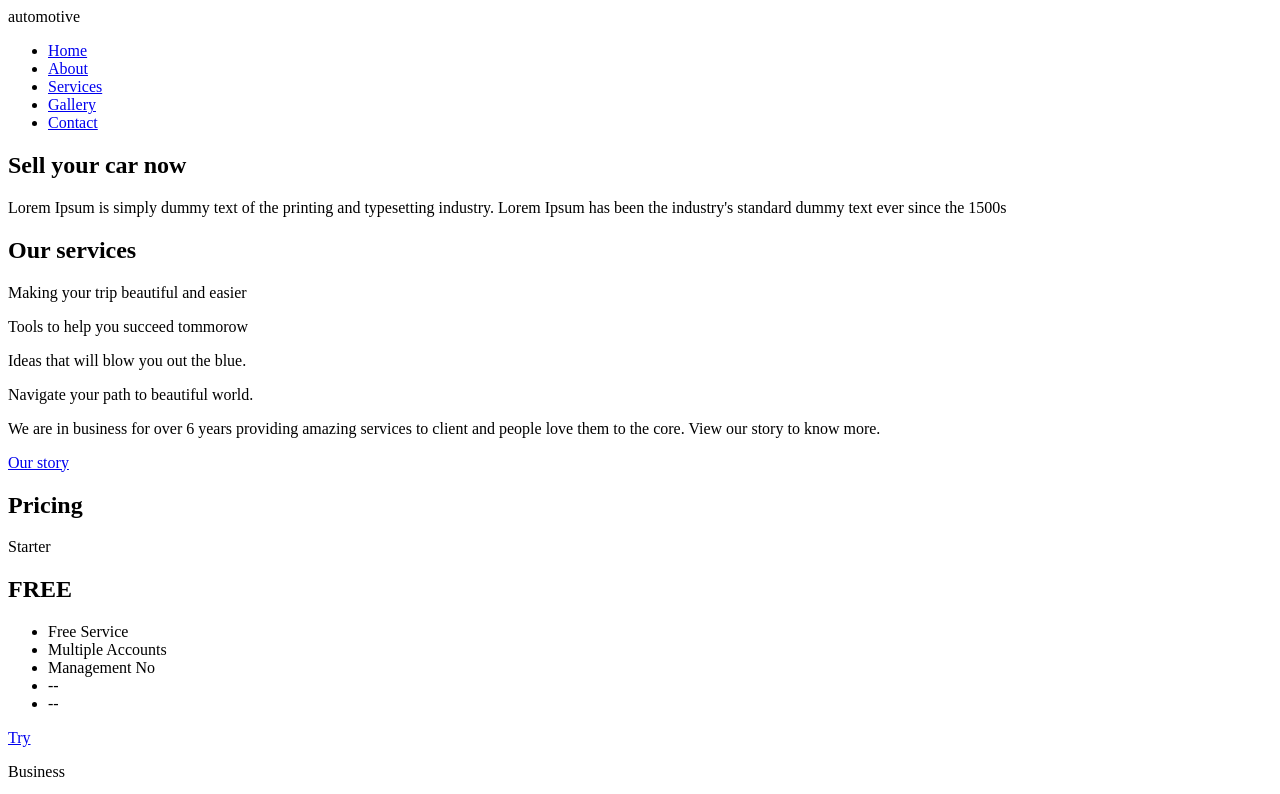
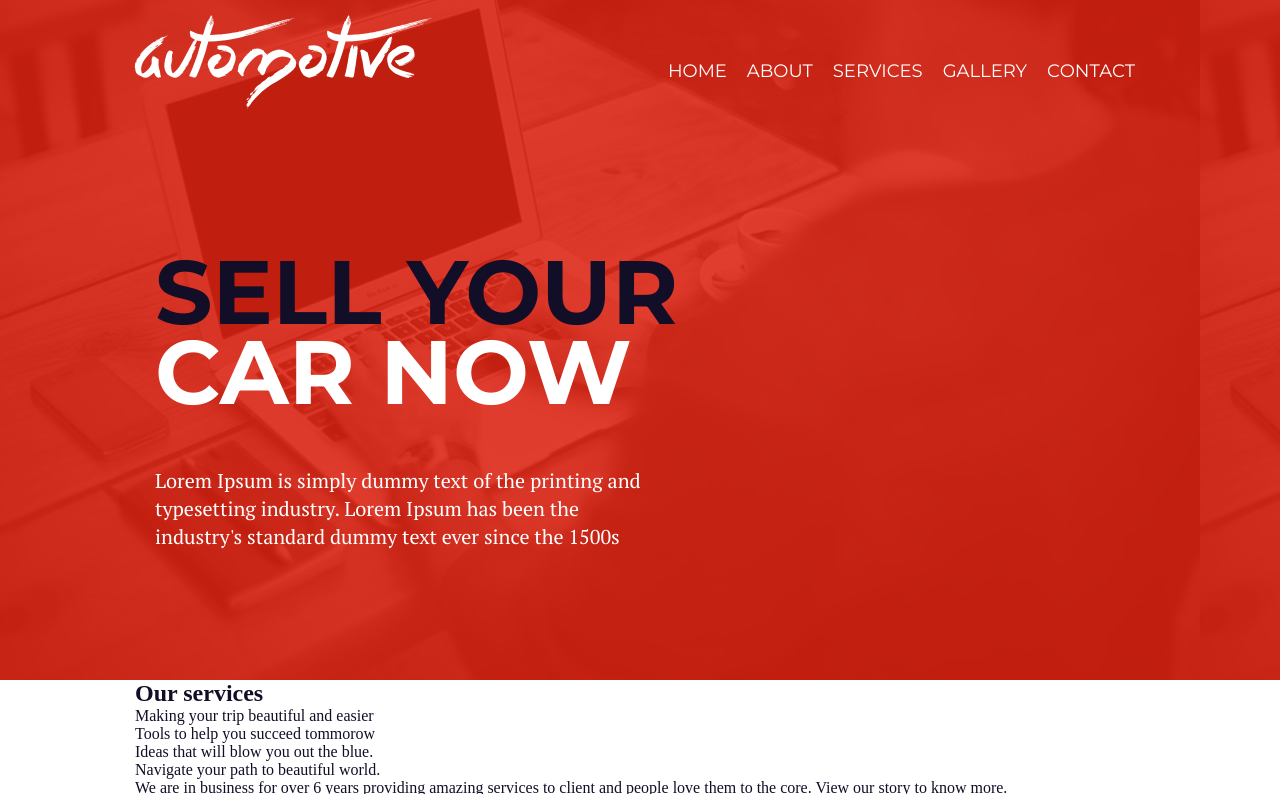
Before and after one commit to Vladislav-K-95/homework_1, a plain HTML site: page index.html in a window 1280 px wide. Shown: the top 794 px of the page. Drawn offline with Linux system fonts and the light colour scheme.

Commit message:
styled header

```diff
--- a/css/style.css
+++ b/css/style.css
@@ -28,3 +28,90 @@
     font-weight: 700;
     src: url("../fonts/couture-bld.otf");
 }
+
+* {
+    box-sizing: border-box;
+    margin: 0;
+    padding: 0;
+}
+
+body {
+    width: 100vw;
+    height: 100vh;
+    color: #130e27;
+}
+
+.container {
+    width: 1010px;
+    margin: 0 auto;
+}
+
+header {
+    max-height: 680px;
+    padding: 60px;
+    background-image: url("../images/header.png");
+}
+
+.header__top {
+    display: flex;
+    justify-content: space-between;
+    padding-bottom: 160px;
+}
+
+.nav ul {
+    display: flex;
+    list-style: none;
+}
+
+.nav ul a {
+    padding: 10px;
+    font-family: Montserrat;
+    font-size: 18px;
+    line-height: 22px;
+    font-weight: normal;
+    color: #fff;
+    text-transform: uppercase;
+    text-decoration: none;
+    transition: all .3s ease;
+}
+
+.nav ul a:hover {
+    background-color: #130e27;
+    border-radius: 5px;
+}
+
+header .logo {
+    position: relative;
+    bottom: 15px;
+    font-family: "Quite Chocolatey";
+    font-size: 88px;
+    line-height: 32px;
+    color: #fff;
+}
+
+.header__banner {
+    max-width: 600px;
+    padding: 0 20px;
+}
+
+.header__banner h2 {
+    padding-bottom: 55px;
+    font-size: 90px;
+    line-height: 80px;
+    font-family: Montserrat;
+    font-weight: bold;
+    text-transform: uppercase;
+}
+
+.white {
+    color: #fff;
+}
+
+.header__banner p {
+    max-width: 500px;
+    padding-bottom: 160px;
+    font-family: PTSerif;;
+    font-size: 20px;
+    line-height: 28px;
+    color: #fff;
+}
--- a/index.html
+++ b/index.html
@@ -24,7 +24,11 @@
                 </nav>
             </div>
             <div class="header__banner">
-                <h2>Sell your car now</h2>
+                <h2>
+                    Sell your
+                    <br>
+                    <span class="white">car now</span>
+                </h2>
                 <p>Lorem Ipsum is simply dummy text of the printing and typesetting industry. Lorem Ipsum has been the industry's standard dummy text ever since the 1500s</p>
             </div>
         </div>
```
